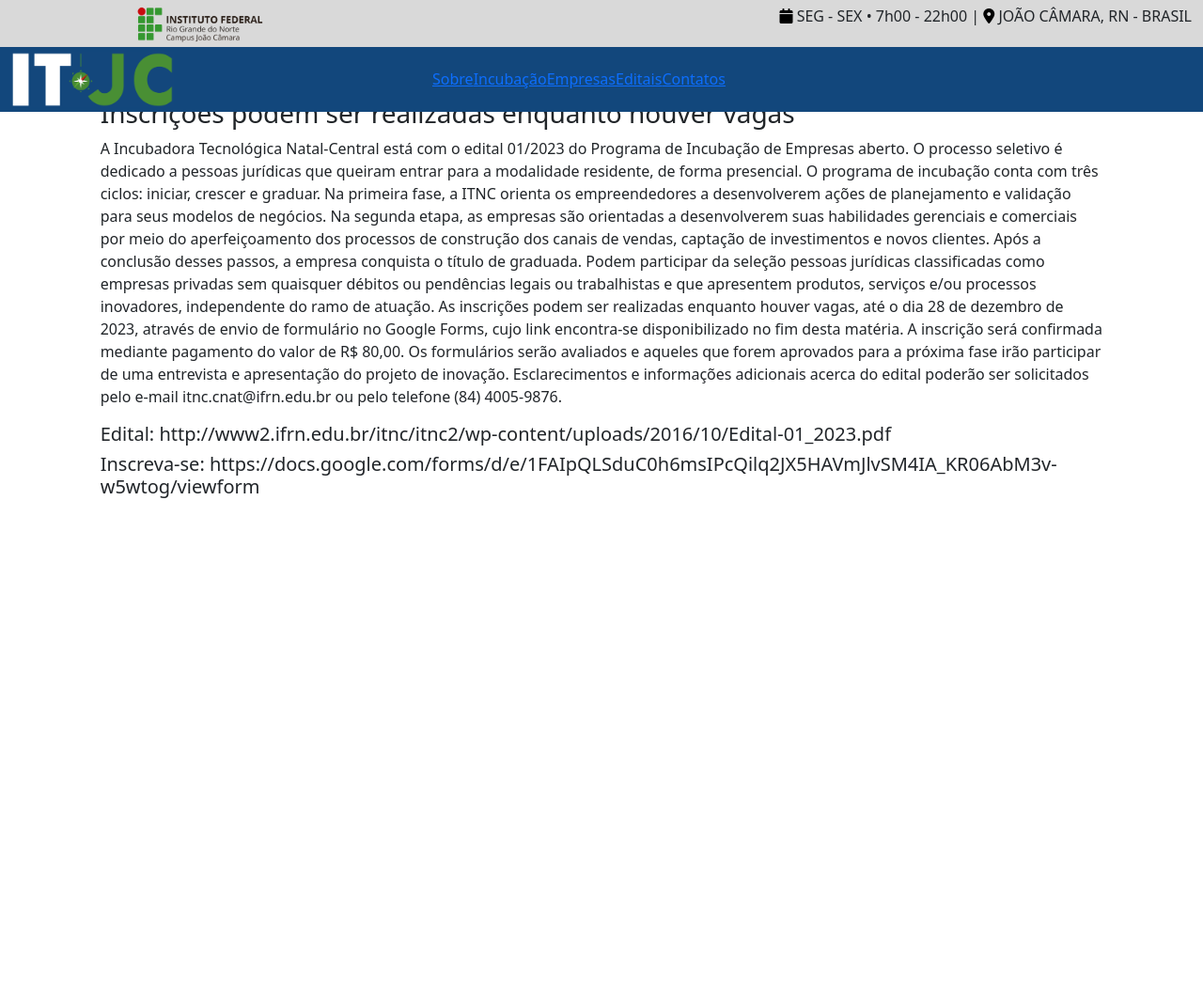
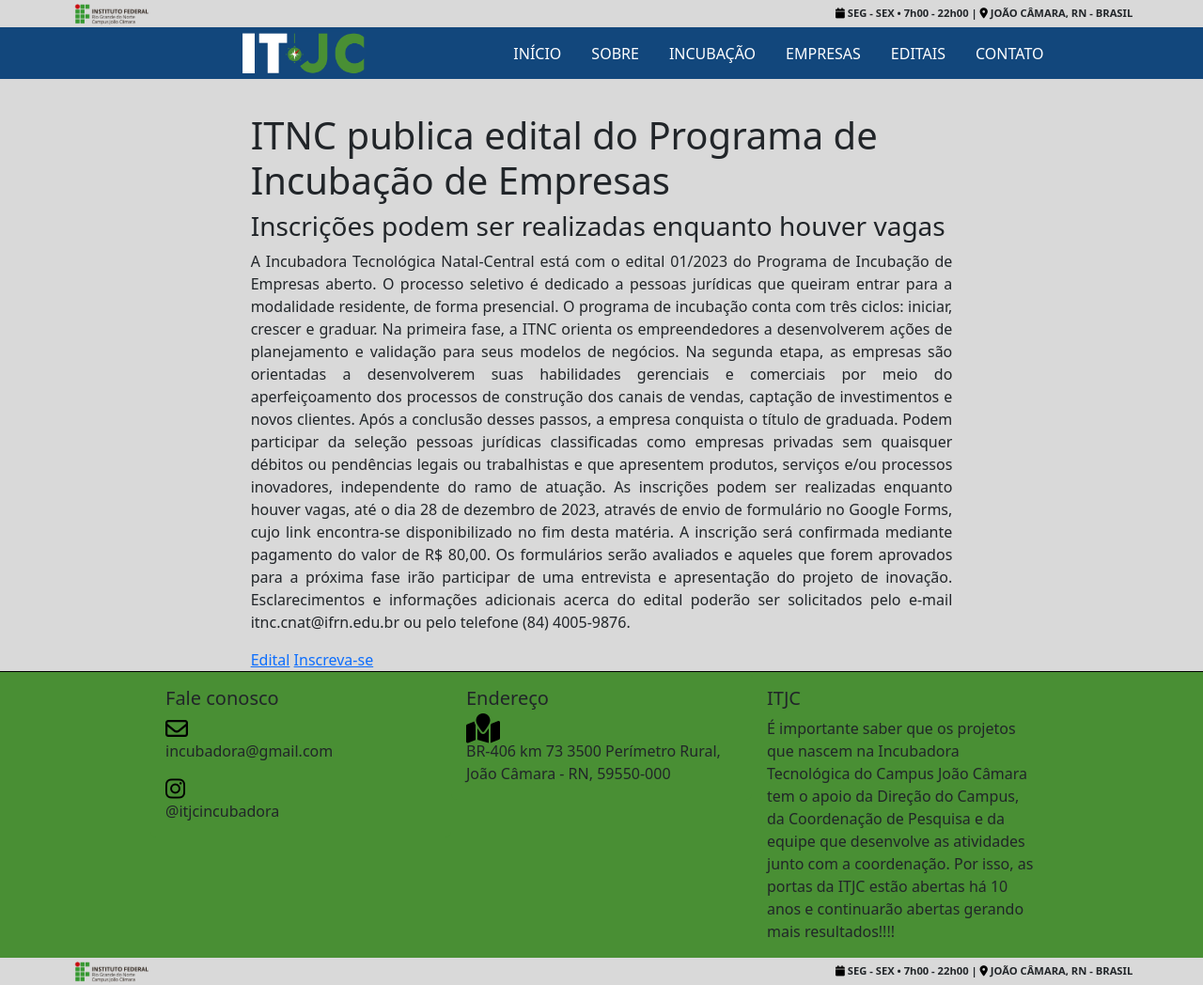
Before and after one commit to luizeduardosb/app-itjc, a Django app: page /edital/2 in a window 1280 px wide. Shown: the whole page at 94% size. Before the commit the page ends 530 px from the top, so only its background shows below. Run offline with Django 4.2, Linux system fonts and the light colour scheme; data comes from the database, SQL or seed files in the repository; some libraries are stand-ins or nearby versions.

Commit message:
Cabeçalho e rodapé encaminhados; Css da seção contatos iniciada;

```diff
--- a/aplicacoes/static/css/estilo.css
+++ /dev/null
@@ -1,64 +0,0 @@
-/* body */
-* {
-    padding: 0;
-    margin: 0;
-    box-sizing: border-box;
-}
-
-html {
-    scroll-behavior: smooth;
-}
-
-.menu {
-    width: 100%;
-    position: fixed;
-}
-
-/* Cabeçalho */
-
-.navbar.bg-body-tertiary {
-    padding: 0;
-}
-
-.container-fluid.cabecalho {
-    background-color: #D9D9D9;
-}
-
-#ifrn {
-    margin-left: 10%;
-}
-
-
-/* Menu principal */
-
-.navbar.navbar-expand-lg.bg-body-tertiary {
-    padding: 0;
-}
-
-.container-fluid {
-    background-color: #12477C;
-}
-
-#itjc {
-    width: 40%;
-}
-
-/* Seções */
-section {
-    width: 100%;
-    min-height: 100vh;
-    background-size: cover;
-    background-position: center;
-    background-color: #D9D9D9;
-    border-bottom: 1px solid black;
-
-    display: flex;
-    justify-content: center;
-    align-items: center;
-}
-
-
-section h1 {
-    font-size: 70px;
-    color: black;
-}
--- /dev/null
+++ b/aplicacoes/static/css/estilos.css
@@ -0,0 +1,160 @@
+/* body */
+* {
+    padding: 0;
+    box-sizing: border-box;
+}
+
+body {
+    background-color: #D9D9D9;
+}
+
+html {
+    scroll-behavior: smooth;
+}
+
+.menu {
+    width: 100%;
+    position: fixed;
+}
+
+/* Cabeçalho */
+
+.navbar.bg-body-tertiary {
+    padding: 0;
+}
+
+
+.container-fluid.cabecalho {
+    background-color: #D9D9D9;
+    width: 100%;
+}
+
+#ifrn {
+    margin-left: 5%;
+    width: 7%;
+}
+
+.infos p {
+    margin: 0;
+    font-size: 70%;
+    font-weight: bold;
+}
+
+.infos {
+    width: 50%;
+    margin-right: 5%;
+    text-align: right;
+    float: right;
+}
+
+
+/* Menu principal */
+
+.navbar.navbar-expand-lg.bg-body-tertiary {
+    padding: 0;
+}
+
+.container-fluid {
+    background-color: #12477C;
+}
+
+#itjc {
+    width: 35%;
+}
+
+a.navbar-brand {
+    width: 30%;
+    text-align: right;
+    margin: 0;
+}
+
+ul.nav.justify-content-center {
+    width: 100%;
+}
+
+ul.nav.justify-content-center a {
+    text-transform: uppercase;
+    color: white;
+    font-size: 100%;
+
+}
+
+#navbarNav.collapse.navbar-collapse {
+    align-items: center;
+    width: 60%;
+}
+
+button.navbar-toggler {
+    border: 0;
+}
+
+/* #navbarNav.collapse.navbar-collapse {
+    text-transform: uppercase;
+    background-color: rebeccapurple;
+    width: 70%;
+    padding-left: 10%;
+}
+
+#navbarNav.collapse.navbar-collapse a {
+    text-decoration: none;
+    border: 1px solid black;
+    margin-left: 15% 15%;
+}
+
+.divisoria {
+    width: 5%;
+    height: 50px;
+    border-left: 1px solid white;
+} */
+
+
+/* Seções */
+section {
+    min-height: 100vh;
+    background-size: cover;
+    background-position: center;
+    background-color: #D9D9D9;
+    border-top: 1px solid black;
+    margin-left: 15%;
+    margin-right: 15%;
+
+    display: flex;
+    justify-content: center;
+    align-items: center;
+}
+
+
+section h1 {
+    font-size: 70px;
+    color: black;
+}
+
+section#incubacao img {
+    width: 100%;
+}
+
+/* Seção contato */
+section#contato {
+    background-color: #498F34;
+    min-height: 20vh;
+    width: 100%;
+    margin: 0;
+}
+
+.card {
+    background-color: #498F34;
+    width: 20rem;
+    border: 0;
+}
+
+
+/* EditalView */
+
+.editalview {
+    margin-left: 15%;
+    margin-right: 15%;
+}
+
+.editalview p {
+    text-align: justify;
+}
--- a/aplicacoes/templates/aplicacoes/edital.html
+++ b/aplicacoes/templates/aplicacoes/edital.html
@@ -2,11 +2,18 @@
 {% block title %}ITJC{% endblock %}
 
 {% block content %}
+<div class="editalview">
+    <br>
+    <br>
+    <br>
+    <br>
+    <br>
     <div class="offset-1 col-10 list-div">
         <h1>{{edital.titulo}}</h1>
         <h3>{{edital.subtitulo}}</h3>
         <p>{{edital.materia}}</p>
-        <h5>Edital: {{edital.link}}</h5>
-        <h5>Inscreva-se: {{edital.inscricao}}</h5>
+        <a href="{{edital.link}}">Edital</a>
+        <a href="{{edital.inscricao}}">Inscreva-se</a>
     </div>
+</div>
 {% endblock %}
--- a/aplicacoes/templates/aplicacoes/home.html
+++ b/aplicacoes/templates/aplicacoes/home.html
@@ -32,8 +32,4 @@
     </ul>
 </section>
 
-<section id="contatos">
-
-</section>
-
 {% endblock %}
--- a/aplicacoes/templates/base.html
+++ b/aplicacoes/templates/base.html
@@ -12,15 +12,14 @@
     integrity="sha384-HwwvtgBNo3bZJJLYd8oVXjrBZt8cqVSpeBNS5n7C8IVInixGAoxmnlMuBnhbgrkm"
     crossorigin="anonymous"></script>
   <script src="https://kit.fontawesome.com/0407c4301f.js" crossorigin="anonymous"></script>
-  <link rel="stylesheet" href="{% static 'css/estilo.css' %}">
+  <link rel="stylesheet" href="{% static 'css/estilos.css' %}">
 </head>
 
 <body>
   <div class="menu">
     <nav class="navbar bg-body-tertiary">
       <div class="container-fluid cabecalho">
-        <img id="ifrn" src="{% static 'img/ifrn-logo.png' %}" alt="IFRN" height="50"
-          class="d-inline-block align-text-top">
+        <img id="ifrn" src="{% static 'img/ifrn-logo.png' %}" alt="IFRN" class="d-inline-block align-text-top">
         <div class="infos">
           <p><i class="fa-solid fa-calendar" style="color: #000000;"></i> SEG - SEX • 7h00 - 22h00 | <i
               class="fa-solid fa-location-dot" style="color: #000000;"></i> JOÃO CÂMARA, RN - BRASIL</p>
@@ -30,12 +29,39 @@
 
     <nav class="navbar navbar-expand-lg bg-body-tertiary">
       <div class="container-fluid">
-        <a class="navbar-brand" href="#"><img id="itjc" src="{% static 'img/itjc-logo.PNG' %}" alt=""></a>
+        <a class="navbar-brand" href="/"><img id="itjc" src="{% static 'img/itjc-logo.PNG' %}" alt=""></a>
         <button class="navbar-toggler" type="button" data-bs-toggle="collapse" data-bs-target="#navbarNav"
           aria-controls="navbarNav" aria-expanded="false" aria-label="Toggle navigation">
           <span class="navbar-toggler-icon"></span>
         </button>
+
         <div class="collapse navbar-collapse" id="navbarNav">
+          <ul class="nav justify-content-center">
+            <div class="divisoria"></div>
+            <li class="nav-item">
+              <a class="nav-link" aria-current="page" href="#inicio">Início</a>
+            </li>
+            <li class="nav-item">
+              <a class="nav-link" aria-current="page" href="#sobre">Sobre</a>
+            </li>
+            <li class="nav-item">
+              <a class="nav-link" aria-current="page" href="#incubacao">Incubação</a>
+            </li>
+            <li class="nav-item">
+              <a class="nav-link" aria-current="page" href="#empresas">Empresas</a>
+            </li>
+            <li class="nav-item">
+              <a class="nav-link" aria-current="page" href="#editais">Editais</a>
+            </li>
+            <li class="nav-item">
+              <a class="nav-link" aria-current="page" href="#contato">Contato</a>
+            </li>
+          </ul>
+        </div>
+
+
+        <!--<div class="collapse navbar-collapse" id="navbarNav">
+          <div class="divisoria"></div>
           <ul class="navbar-nav">
             <li class="nav-item">
               <a href="#sobre">Sobre</a>
@@ -54,11 +80,63 @@
             </li>
           </ul>
         </div>
+      -->
       </div>
     </nav>
   </div>
 
   {% block content %}{% endblock %}
+
+  <nav class="navbar bg-body-tertiary">
+
+    <section id="contato">
+      <ul class="nav justify-content-center">
+
+        <li class="nav-item">
+          <div class="card">
+            <div class="card-body">
+              <h5 class="card-title">Fale conosco</h5>
+              <i class="fa-regular fa-envelope fa-xl" style="color: #000000;"></i>
+              <p class="card-text">incubadora@gmail.com</p>
+              <i class="fa-brands fa-instagram fa-xl" style="color: #000000;"></i>
+              <p class="card-text">@itjcincubadora</p>
+            </div>
+          </div>
+        </li>
+
+        <li class="nav-item">
+          <div class="card">
+            <div class="card-body">
+              <h5 class="card-title">Endereço</h5>
+              <i class="fa-solid fa-map-location fa-2xl" style="color: #000000;"></i>
+              <p class="card-text">BR-406 km 73 3500 Perímetro Rural, João Câmara - RN, 59550-000</p>
+            </div>
+          </div>
+        </li>
+
+        <li class="nav-item">
+          <div class="card">
+            <div class="card-body">
+              <h5 class="card-title">ITJC</h5>
+              <p class="card-text">É importante saber que os projetos que nascem na Incubadora Tecnológica do Campus
+                João Câmara tem o apoio da Direção do Campus, da Coordenação de Pesquisa e da equipe que desenvolve as
+                atividades junto com a coordenação. Por isso, as portas da ITJC estão abertas há 10 anos e continuarão
+                abertas gerando mais resultados!!!!</p>
+            </div>
+          </div>
+        </li>
+
+      </ul>
+    </section>
+
+    <div class="container-fluid cabecalho">
+      <img id="ifrn" src="{% static 'img/ifrn-logo.png' %}" alt="IFRN" class="d-inline-block align-text-top">
+      <div class="infos">
+        <p><i class="fa-solid fa-calendar" style="color: #000000;"></i> SEG - SEX • 7h00 - 22h00 | <i
+            class="fa-solid fa-location-dot" style="color: #000000;"></i> JOÃO CÂMARA, RN - BRASIL</p>
+      </div>
+    </div>
+  </nav>
 </body>
 
 </html>
```
Also changed, not shown: aplicacoes/static/img/background-itjc.svg (added).
